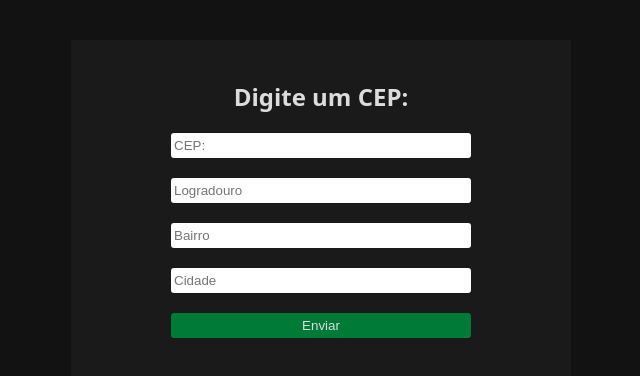
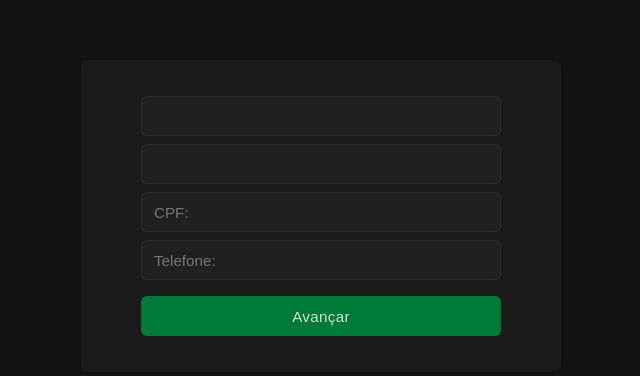
Before and after one commit to AthosChavesLopesdeAlmeida/React_Exercises_3, a React (Vite) app in the folder vite-project/: page /admin in a window 1280 px wide. Shown: the top 376 px of the page, without its empty margins (319-959 px from the left). Built offline with nearby package versions, Linux system fonts and the light colour scheme.

Commit message:
15/03/2026 - Final Form exercise finished

```diff
--- a/vite-project/src/App.jsx
+++ b/vite-project/src/App.jsx
@@ -1,8 +1,7 @@
-import CEPFetch from "./test_forms/cep_fetch/CEPFetch"
-
+import MultiStepForm from './multi_step_exercise/MultiStepForm'
 function App() {
   return (
-    <CEPFetch/>
+    <MultiStepForm/>
   )
 }
 
--- /dev/null
+++ b/vite-project/src/multi_step_exercise/MultiStepForm.jsx
@@ -0,0 +1,193 @@
+import './multi.css'
+import { z } from 'zod'
+import { Controller, useForm } from 'react-hook-form'
+import { useState, useEffect } from 'react'
+import { zodResolver } from '@hookform/resolvers/zod'
+
+const completeSchema = z.object({
+  // Step 1
+  nome: z.string().min(3, 'O nome deve ter ao menos 3 caracteres'),
+  email: z.email('E-mail inválido'),
+  cpf: z.string().refine(v => v.replace(/\D/g, '').length === 11, 'CPF inválido'),
+  telefone: z.string().refine(v => v.replace(/\D/g, '').length === 11, 'Telefone inválido'),
+  // Step 2
+  cep: z.string().refine(v => v.replace(/\D/g, '').length === 8, 'CEP inválido'),
+  logradouro: z.string(),
+  bairro: z.string(),
+  cidade: z.string(),
+  // Step 3
+  tema: z.string().min(1, 'Selecione um tema'),
+  idioma: z.string().min(1, 'Selecione um idioma'),
+  notificacoes: z.boolean()
+})
+
+const maskTelefone = (valor) => {
+  return valor
+    .replace(/\D/g, '')
+    .replace(/(\d{2})(\d)/, '($1) $2')
+    .replace(/(\d{5})(\d)/, '$1-$2')
+    .slice(0, 15)
+}
+
+const maskCPF = (valor) => {
+  return valor
+    .replace(/\D/g, '')
+    .replace(/(\d{3})(\d)/, '$1.$2')
+    .replace(/(\d{3})(\d)/, '$1.$2')
+    .replace(/(\d{3})(\d{1,2})/, '$1-$2')
+    .slice(0, 14)
+}
+
+const Step1DadosPessoais = ({register, control, errors}) => {
+    return (
+      <div>
+        <input type="text" {...register('nome')} />
+        {errors.nome && <span>{errors.nome.message}</span>}
+        <input type="email" {...register('email')} />
+        {errors.email && <span>{errors.email.message}</span>}
+        <Controller
+          name='cpf'
+          control={control}
+          render={({field}) => {
+            return <input {...field} onChange={(e) => field.onChange(maskCPF(e.target.value))} placeholder='CPF: '/>
+          }}
+        />
+        {errors.cpf && <span>{errors.cpf.message}</span>}
+        <Controller
+          name='telefone'
+          control={control}
+          render={({field}) => {
+            return <input {...field} onChange={(e) => field.onChange(maskTelefone(e.target.value))} placeholder='Telefone: '/>
+          }}
+        />
+        {errors.telefone && <span>{errors.telefone.message}</span>}
+      </div>
+  )
+}
+
+const Step2Endereco = ({register, watch, setValue, errors}) => {
+  const [erro, setErro] = useState(null)
+  const cep = watch('cep')
+
+  useEffect(() => {
+    const buscaDeCep = async () => {
+      const cleanCEP = cep?.replace(/\D/g, '')
+
+      if (cleanCEP?.length === 8) {
+        const resposta = await fetch(`https://viacep.com.br/ws/${cleanCEP}/json/`)
+        const dados = await resposta.json()
+
+        if (dados.erro) {
+          setErro('CEP não encontrado')
+        } else {
+          setErro(null)
+          setValue('logradouro', dados.logradouro)
+          setValue('bairro', dados.bairro)
+          setValue('cidade', dados.localidade)
+        }
+      }
+    }
+    buscaDeCep()
+  }, [cep, setValue])
+
+
+  return (
+    <div>
+      <input type="text" {...register('cep')} placeholder='CEP'/>
+      {errors.cep && <span>{errors.cep.message}</span>}
+      {erro && <span>{erro}</span>}
+      <input type="text" {...register('logradouro')} readOnly/>
+      <input type="text" {...register('bairro')} readOnly/>
+      <input type="text"  {...register('cidade')} readOnly/>
+    </div>
+  )
+}
+
+const Step3Preferencias = ({register, errors}) => {
+  return (
+    <div>
+      <select {...register('tema')}>
+        <option value="">Selecione um tema</option>
+        <option value="claro">Claro</option>
+        <option value="escuro">Escuro</option>
+      </select>
+      {errors.tema && <span>{errors.tema.message}</span>}
+
+      <select {...register('idioma')}>
+        <option value="">Selecione um idioma</option>
+        <option value="portugues">Português</option>
+        <option value="espanhol">Espanhol</option>
+      </select>
+      {errors.idioma && <span>{errors.idioma.message}</span>}
+
+      <label>
+        <input type="checkbox" {...register('notificacoes')} />
+          Receber notificações
+        </label>
+      {errors.notificacoes && <span>{errors.notificacoes.message}</span>}
+    </div>
+  )
+}
+
+
+const MultiStepForm = () => {
+  const [step, setStep] = useState(1)
+  const [final, setFinal] = useState(false)
+  const {trigger, register, control, watch, setValue, handleSubmit, formState: {errors, isSubmitting}} = useForm({
+    resolver: zodResolver(completeSchema)
+  })
+
+  const onSubmit = async (dados) => {
+    await new Promise(resolve => setTimeout(resolve, 2000))
+    console.log(dados)
+    setFinal(true)
+  }
+
+  const avancar = async () => {
+    const campos = {
+      1: ['nome', 'email', 'cpf', 'telefone'],
+      2: ['cep', 'logradouro', 'bairro', 'cidade']
+    }
+
+    const valido = await trigger(campos[step])
+    if (valido) setStep(step + 1)
+  }
+
+  return (
+    <div className='form_container'>
+      <form onSubmit={handleSubmit(onSubmit)}>
+        {step === 1 && (
+          <Step1DadosPessoais register={register} control={control} errors={errors}/>
+        )}
+
+        {step === 2 && (
+          <Step2Endereco register={register} watch={watch} setValue={setValue} errors={errors}/>
+        )}
+
+        {step === 3 && (
+          <Step3Preferencias register={register} errors={errors}/>
+        )}
+
+        {step > 1 && (
+          <button type='button' onClick={() => setStep( step - 1)}>Voltar</button>
+        )}
+
+        {step < 3 && step >= 1&& (
+          <button type='button' onClick={avancar}>Avançar</button>
+        )}
+
+        {step === 3 && (
+          <button type='submit' disabled={isSubmitting}>
+            {isSubmitting ? 'Enviando...' : 'Enviar'}
+          </button>
+        )}
+      </form>
+
+      {final && (
+        <h2>Dados enviados com sucesso!</h2>
+      )}
+    </div>
+  )
+}
+
+export default MultiStepForm
--- /dev/null
+++ b/vite-project/src/multi_step_exercise/multi.css
@@ -0,0 +1,138 @@
+* {
+  margin: 0;
+  padding: 0;
+  box-sizing: border-box;
+}
+
+:root {
+  --bg: rgb(18, 18, 18);
+  --surface: rgb(26, 26, 26);
+  --surface-2: rgb(32, 32, 32);
+  --green: rgb(0, 122, 55);
+  --green-dim: rgba(0, 180, 80, 0.07);
+  --text: rgb(220, 220, 220);
+  --text-muted: rgb(100, 100, 100);
+  --border: rgba(255, 255, 255, 0.06);
+  --radius: 6px;
+}
+
+body {
+  background-color: var(--bg);
+  display: flex;
+  flex-direction: column;
+  align-items: center;
+  padding-top: 60px;
+  width: 100vw;
+  min-height: 100vh;
+  font-family: system-ui, -apple-system, BlinkMacSystemFont, 'Segoe UI', Roboto,
+    Oxygen, Ubuntu, Cantarell, 'Open Sans', 'Helvetica Neue', sans-serif;
+  color: var(--text);
+}
+
+.form_container {
+  background-color: var(--surface);
+  width: 480px;
+  border-radius: var(--radius);
+  padding: 36px 40px;
+  display: flex;
+  flex-direction: column;
+  align-items: center;
+  gap: 24px;
+}
+
+.form_container form {
+  width: 100%;
+  display: flex;
+  flex-direction: column;
+  align-items: center;
+  gap: 16px;
+}
+
+.form_container form div {
+  width: 100%;
+  display: flex;
+  flex-direction: column;
+  align-items: center;
+  gap: 8px;
+}
+
+.form_container form div input,
+.form_container form div select {
+  width: 360px;
+  height: 40px;
+  padding: 0 12px;
+  border: 1px solid var(--border);
+  border-radius: var(--radius);
+  background-color: var(--surface-2);
+  color: var(--text);
+  font-size: 0.95rem;
+  outline: none;
+  transition: border 0.2s;
+}
+
+.form_container form div input:focus,
+.form_container form div select:focus {
+  border-color: var(--green);
+}
+
+.form_container form div input[readonly] {
+  color: var(--text-muted);
+  cursor: not-allowed;
+}
+
+.form_container form div label {
+  display: flex;
+  align-items: center;
+  gap: 10px;
+  font-size: 0.95rem;
+  cursor: pointer;
+}
+
+.form_container form div label input[type="checkbox"] {
+  width: 18px;
+  height: 18px;
+  padding: 0;
+  cursor: pointer;
+  accent-color: var(--green);
+}
+
+.form_container form div span {
+  background-color: var(--surface-2);
+  font-size: 0.82rem;
+  color: rgb(255, 100, 100);
+  padding: 4px 10px;
+  border-radius: var(--radius);
+  width: 360px;
+  text-align: center;
+}
+
+.form_container form button {
+  background-color: var(--green);
+  color: var(--text);
+  border: none;
+  border-radius: var(--radius);
+  width: 360px;
+  height: 40px;
+  font-size: 0.95rem;
+  font-weight: 500;
+  letter-spacing: 0.3px;
+  transition: all 0.25s;
+  cursor: pointer;
+}
+
+.form_container form button:hover:not(:disabled) {
+  background-color: var(--text);
+  color: var(--green);
+  font-weight: bold;
+}
+
+.form_container form button:disabled {
+  opacity: 0.5;
+  cursor: not-allowed;
+}
+
+.form_container h2 {
+  font-size: 1.1rem;
+  color: var(--green);
+  text-align: center;
+}
```
